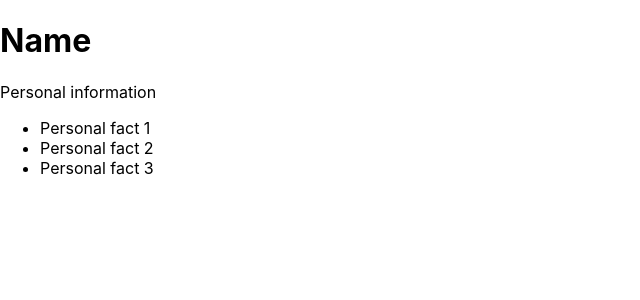
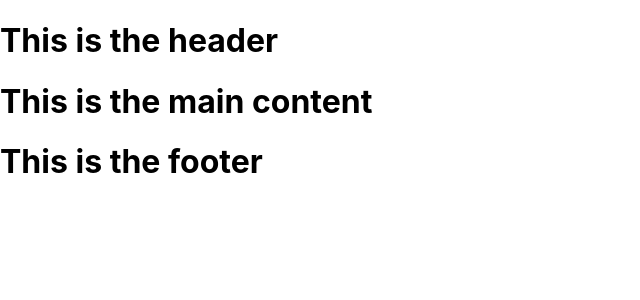
Before and after one commit to SuzanneNL/learn-react, a React (Create React App) app in the folder my-app/: page / in a window 1280 px wide. Shown: the top 300 px of the page, without its empty margins (0-640 px from the left). Built offline with nearby package versions, Linux system fonts and the light colour scheme.

Commit message:
Practice parent / child components

```diff
--- /dev/null
+++ b/my-app/src/MyApp.js
@@ -0,0 +1,16 @@
+import React from 'react';
+import Header from './components/Header';
+import MainContent from './components/MainContent';
+import Footer from './components/Footer';
+
+function MyApp () {
+	return (
+		<div>
+			<Header />
+			<MainContent />
+			<Footer />
+		</div>
+	)
+}
+
+export default MyApp
--- /dev/null
+++ b/my-app/src/components/Footer.js
@@ -0,0 +1,9 @@
+import React from 'react';
+
+function Footer () {
+	return (
+        <h1>This is the footer</h1>
+    )
+}
+
+export default Footer
--- /dev/null
+++ b/my-app/src/components/Header.js
@@ -0,0 +1,9 @@
+import React from 'react';
+
+function Header () {
+	return (
+        <h1>This is the header</h1>
+    )
+}
+
+export default Header
--- /dev/null
+++ b/my-app/src/components/MainContent.js
@@ -0,0 +1,9 @@
+import React from 'react';
+
+function MainContent () {
+	return (
+        <h1>This is the main content</h1>
+    )
+}
+
+export default MainContent
--- a/my-app/src/components/MyInfo.js
+++ /dev/null
@@ -1,17 +0,0 @@
-import React from 'react';
-
-function MyInfo() {
-	return(
-		<div>
-			<h1>Name</h1>
-			<p>Personal information</p>
-      <ul>
-        <li>Personal fact 1</li>
-        <li>Personal fact 2</li>
-        <li>Personal fact 3</li>
-      </ul>
-		</div>
-	)
-}
-
-export default MyInfo
--- a/my-app/src/index.js
+++ b/my-app/src/index.js
@@ -4,12 +4,12 @@ import './index.css';
 import App from './App';
 import reportWebVitals from './reportWebVitals';
 
-import MyInfo from './components/MyInfo'
+import MyApp from './MyApp';
 
 ReactDOM.render(
-  <MyInfo />,
+  <MyApp />,
   document.getElementById("root")
-)
+  )
 
 // If you want to start measuring performance in your app, pass a function
 // to log results (for example: reportWebVitals(console.log))
```
